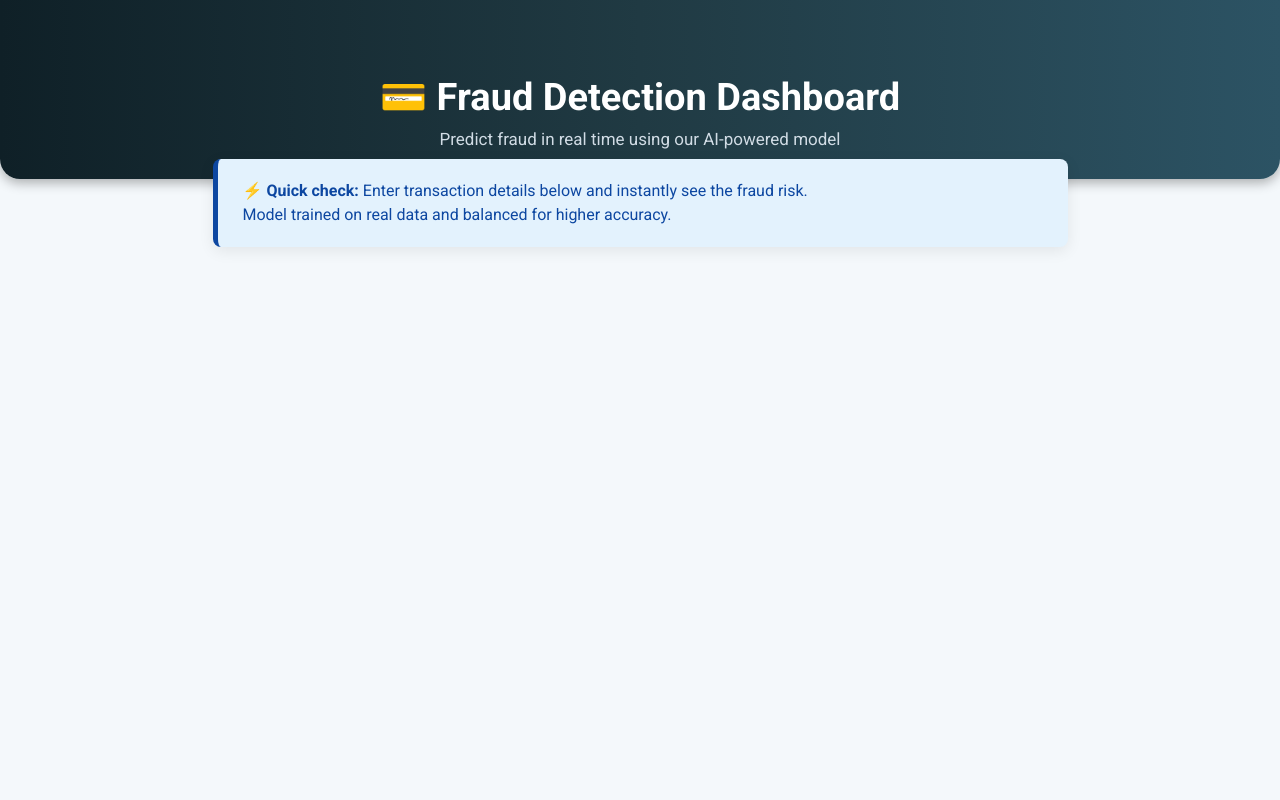
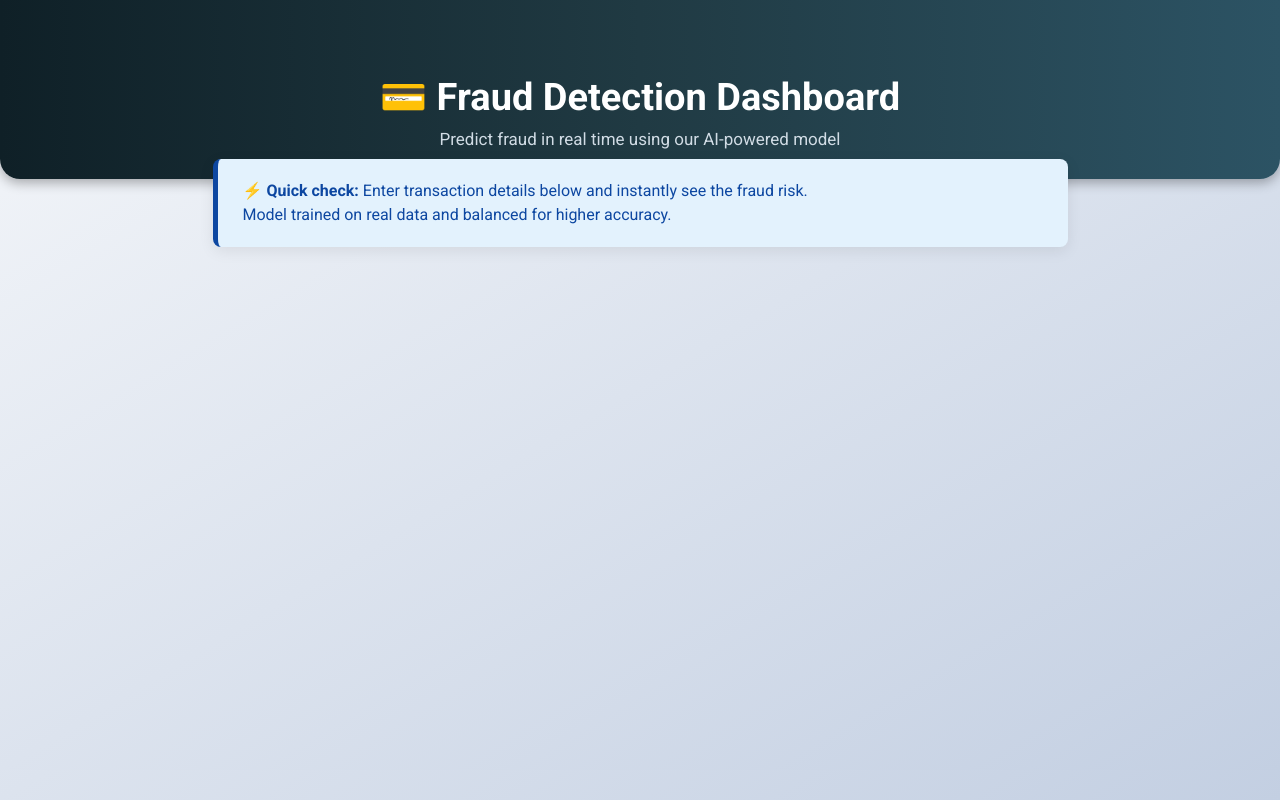
Before and after one commit to Akarsh5830/frauddetection, a Python web app: template templates/header.html in a window 1280 px wide. Run offline with Jinja, Linux system fonts and the light colour scheme; the template is opened without the code that fills it, so the values that code supplies are empty.

Commit message:
Update header.html

```diff
--- a/templates/header.html
+++ b/templates/header.html
@@ -3,7 +3,7 @@
 <style>
 html, body {
     font-family: 'Roboto', sans-serif;
-    background: #f4f8fb;
+    background: linear-gradient(to bottom right, #f5f7fa, #c3cfe2);
     margin: 0;
     padding: 0;
 }
```
